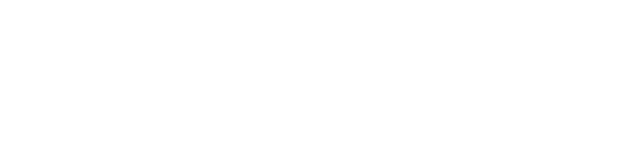
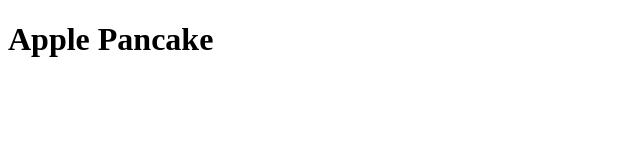
Before and after one commit to satendradchowdhary/odin-recipes, a plain HTML site: page recipes/apple-pancake.html in a window 1280 px wide. Shown: the whole page, without its empty margins (0-640 px from the left). Drawn offline with Linux system fonts and the light colour scheme.

Commit message:
Add <h1> heading

```diff
--- a/recipes/apple-pancake.html
+++ b/recipes/apple-pancake.html
@@ -6,5 +6,7 @@
     <meta name="viewport" content="width=device-width, initial-scale=1.0" />
     <title>Apple Pancake</title>
   </head>
-  <body></body>
+  <body>
+    <h1>Apple Pancake</h1>
+  </body>
 </html>
```
